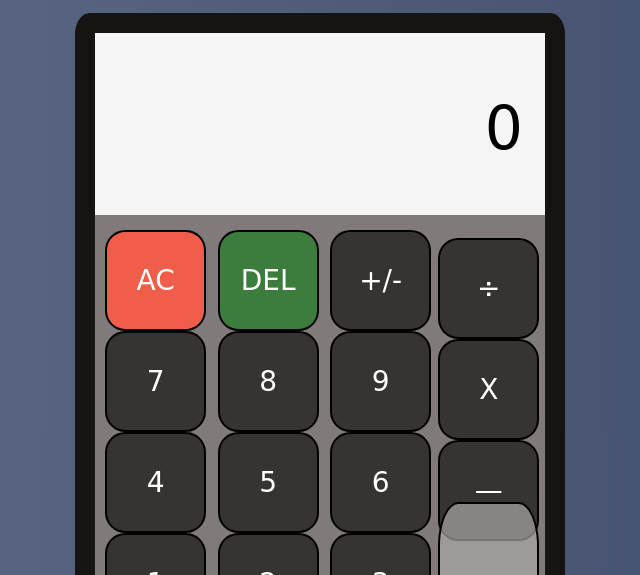
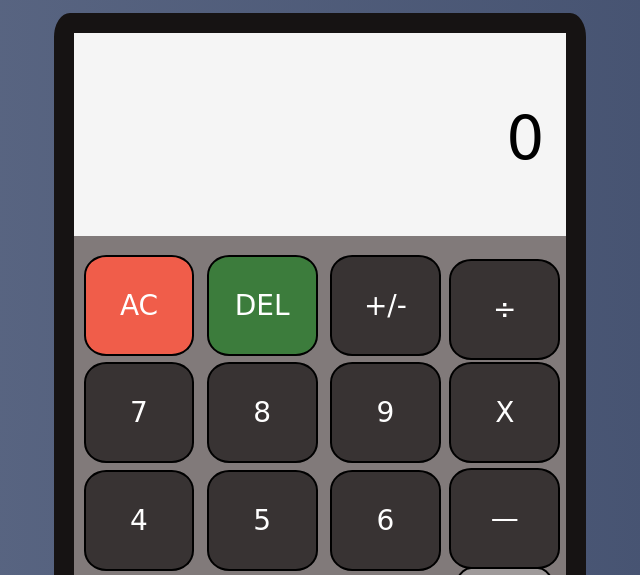
Before and after one commit to danderson100/calculator, a plain HTML site: page index.html in a window 1280 px wide. Shown: the part 224-799 px from the top of the page, without its empty margins (320-960 px from the left). Drawn offline with Linux system fonts and the light colour scheme; a web font is replaced by a local one.

Commit message:
Update style.css

```diff
--- a/style.css
+++ b/style.css
@@ -94,8 +94,8 @@ div {
 }
 
 .calc-container {
-    max-width: 450px;
-    max-height: 650px;
+    max-width: 500px;
+    max-height: 750px;
     display: grid;
     grid-template-rows: 2fr repeat(5, 1fr);
     grid-template-columns: repeat(4, 1fr);
```
